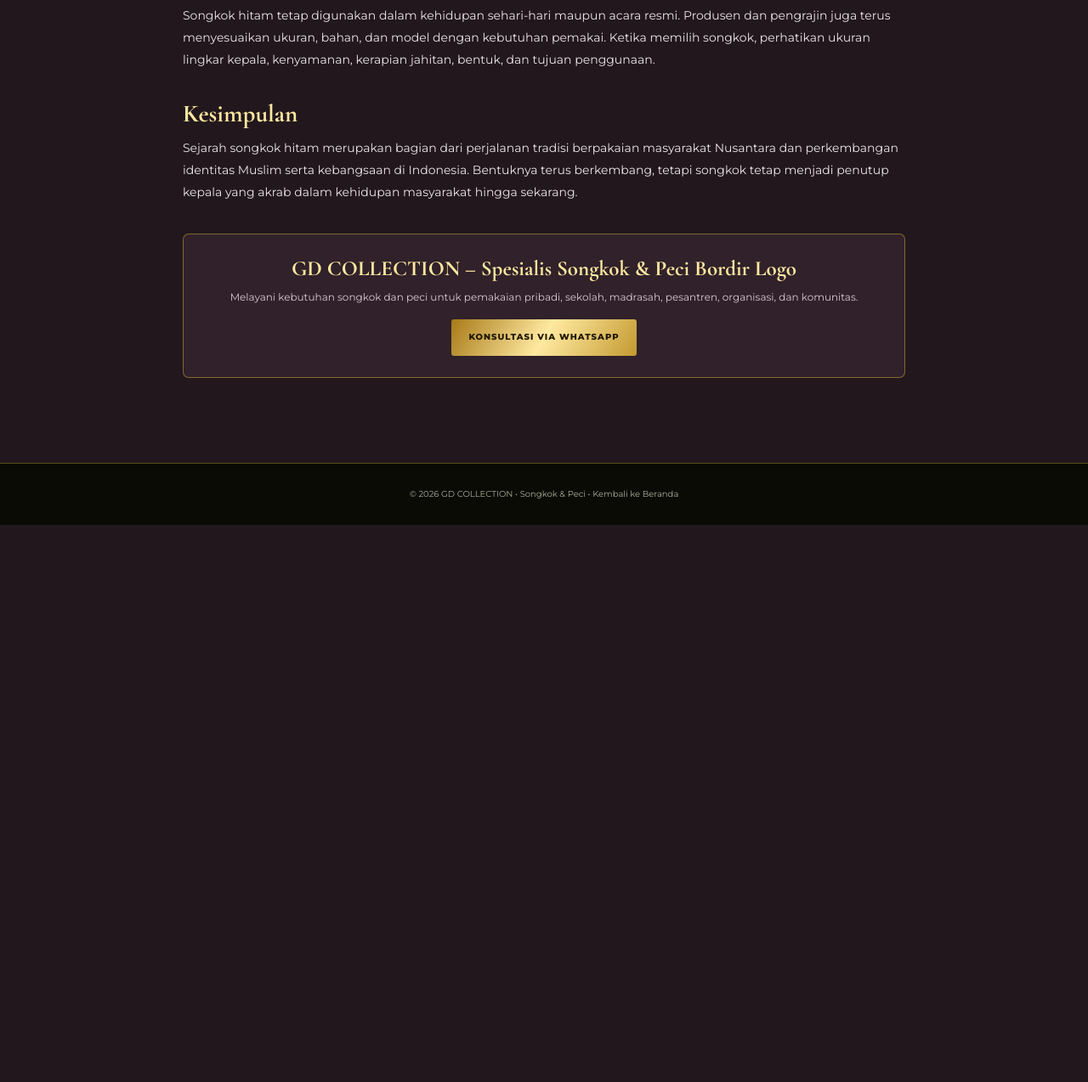
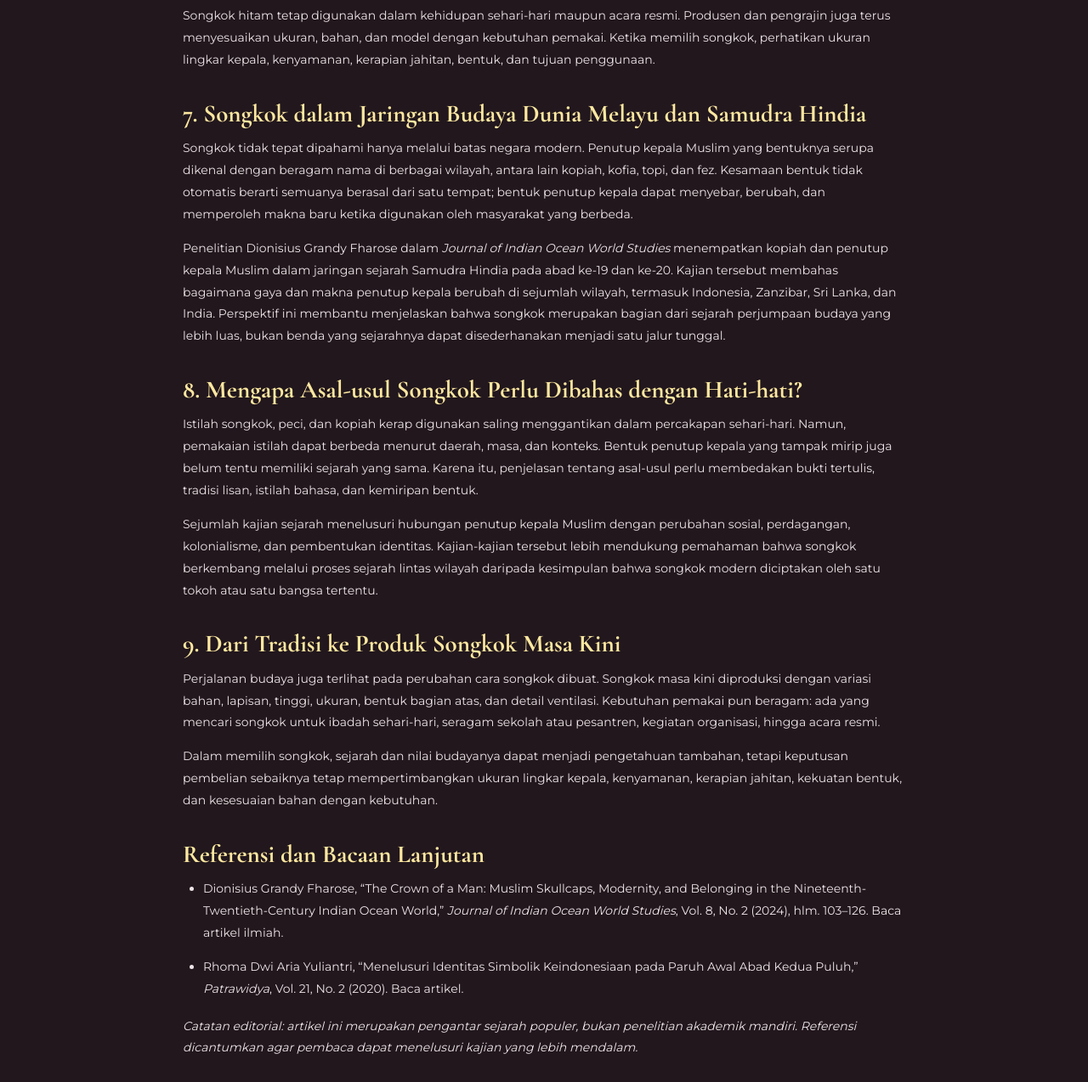
Before and after one commit to almaghribief-droid/GD-COLLECTION-SONGKOK, a plain HTML site: page artikel/sejarah-songkok-hitam.html in a window 1280 px wide. Shown: the part 1668-2942 px from the top of the page at 85% size. Before the commit the page ends 2286 px from the top, so only its background shows below. Drawn offline with nearby package versions, Linux system fonts and the light colour scheme.

Commit message:
Perkaya artikel dengan pembahasan dan referensi tepercaya

```diff
--- a/artikel/sejarah-songkok-hitam.html
+++ b/artikel/sejarah-songkok-hitam.html
@@ -27,6 +27,21 @@
 <p>Seiring perkembangan zaman, songkok hadir dengan pilihan bahan, tinggi, ukuran, dan konstruksi yang semakin beragam. Beberapa bahan yang dikenal dalam produksi songkok antara lain Kontesa, Royal, dan Pigeon. Ada pula variasi floking, model AC pinggir, full AC, serta songkok dengan bordir logo untuk sekolah, madrasah, pesantren, yayasan, dan organisasi.</p>
 <h2>6. Songkok Hitam pada Masa Kini</h2>
 <p>Songkok hitam tetap digunakan dalam kehidupan sehari-hari maupun acara resmi. Produsen dan pengrajin juga terus menyesuaikan ukuran, bahan, dan model dengan kebutuhan pemakai. Ketika memilih songkok, perhatikan ukuran lingkar kepala, kenyamanan, kerapian jahitan, bentuk, dan tujuan penggunaan.</p>
+<h2>7. Songkok dalam Jaringan Budaya Dunia Melayu dan Samudra Hindia</h2>
+<p>Songkok tidak tepat dipahami hanya melalui batas negara modern. Penutup kepala Muslim yang bentuknya serupa dikenal dengan beragam nama di berbagai wilayah, antara lain kopiah, kofia, topi, dan fez. Kesamaan bentuk tidak otomatis berarti semuanya berasal dari satu tempat; bentuk penutup kepala dapat menyebar, berubah, dan memperoleh makna baru ketika digunakan oleh masyarakat yang berbeda.</p>
+<p>Penelitian Dionisius Grandy Fharose dalam <em>Journal of Indian Ocean World Studies</em> menempatkan kopiah dan penutup kepala Muslim dalam jaringan sejarah Samudra Hindia pada abad ke-19 dan ke-20. Kajian tersebut membahas bagaimana gaya dan makna penutup kepala berubah di sejumlah wilayah, termasuk Indonesia, Zanzibar, Sri Lanka, dan India. Perspektif ini membantu menjelaskan bahwa songkok merupakan bagian dari sejarah perjumpaan budaya yang lebih luas, bukan benda yang sejarahnya dapat disederhanakan menjadi satu jalur tunggal.</p>
+<h2>8. Mengapa Asal-usul Songkok Perlu Dibahas dengan Hati-hati?</h2>
+<p>Istilah songkok, peci, dan kopiah kerap digunakan saling menggantikan dalam percakapan sehari-hari. Namun, pemakaian istilah dapat berbeda menurut daerah, masa, dan konteks. Bentuk penutup kepala yang tampak mirip juga belum tentu memiliki sejarah yang sama. Karena itu, penjelasan tentang asal-usul perlu membedakan bukti tertulis, tradisi lisan, istilah bahasa, dan kemiripan bentuk.</p>
+<p>Sejumlah kajian sejarah menelusuri hubungan penutup kepala Muslim dengan perubahan sosial, perdagangan, kolonialisme, dan pembentukan identitas. Kajian-kajian tersebut lebih mendukung pemahaman bahwa songkok berkembang melalui proses sejarah lintas wilayah daripada kesimpulan bahwa songkok modern diciptakan oleh satu tokoh atau satu bangsa tertentu.</p>
+<h2>9. Dari Tradisi ke Produk Songkok Masa Kini</h2>
+<p>Perjalanan budaya juga terlihat pada perubahan cara songkok dibuat. Songkok masa kini diproduksi dengan variasi bahan, lapisan, tinggi, ukuran, bentuk bagian atas, dan detail ventilasi. Kebutuhan pemakai pun beragam: ada yang mencari songkok untuk ibadah sehari-hari, seragam sekolah atau pesantren, kegiatan organisasi, hingga acara resmi.</p>
+<p>Dalam memilih songkok, sejarah dan nilai budayanya dapat menjadi pengetahuan tambahan, tetapi keputusan pembelian sebaiknya tetap mempertimbangkan ukuran lingkar kepala, kenyamanan, kerapian jahitan, kekuatan bentuk, dan kesesuaian bahan dengan kebutuhan.</p>
+<h2>Referensi dan Bacaan Lanjutan</h2>
+<ul>
+<li>Dionisius Grandy Fharose, “The Crown of a Man: Muslim Skullcaps, Modernity, and Belonging in the Nineteenth-Twentieth-Century Indian Ocean World,” <em>Journal of Indian Ocean World Studies</em>, Vol. 8, No. 2 (2024), hlm. 103–126. <a href="https://doi.org/10.26443/jiows.v8i2.185" target="_blank" rel="noopener">Baca artikel ilmiah</a>.</li>
+<li>Rhoma Dwi Aria Yuliantri, “Menelusuri Identitas Simbolik Keindonesiaan pada Paruh Awal Abad Kedua Puluh,” <em>Patrawidya</em>, Vol. 21, No. 2 (2020). <a href="https://patrawidya.kemenbud.go.id/index.php/patrawidya/article/download/308/171" target="_blank" rel="noopener">Baca artikel</a>.</li>
+</ul>
+<p><em>Catatan editorial: artikel ini merupakan pengantar sejarah populer, bukan penelitian akademik mandiri. Referensi dicantumkan agar pembaca dapat menelusuri kajian yang lebih mendalam.</em></p>
 <h2>Kesimpulan</h2>
 <p>Sejarah songkok hitam merupakan bagian dari perjalanan tradisi berpakaian masyarakat Nusantara dan perkembangan identitas Muslim serta kebangsaan di Indonesia. Bentuknya terus berkembang, tetapi songkok tetap menjadi penutup kepala yang akrab dalam kehidupan masyarakat hingga sekarang.</p>
 <div class="cta"><h2>GD COLLECTION – Spesialis Songkok & Peci Bordir Logo</h2><p>Melayani kebutuhan songkok dan peci untuk pemakaian pribadi, sekolah, madrasah, pesantren, organisasi, dan komunitas.</p><a class="btn" href="https://wa.me/6288200652974?text=Assalamualaikum%2C%20saya%20ingin%20konsultasi%20songkok%20GD%20COLLECTION">KONSULTASI VIA WHATSAPP</a></div>
```
